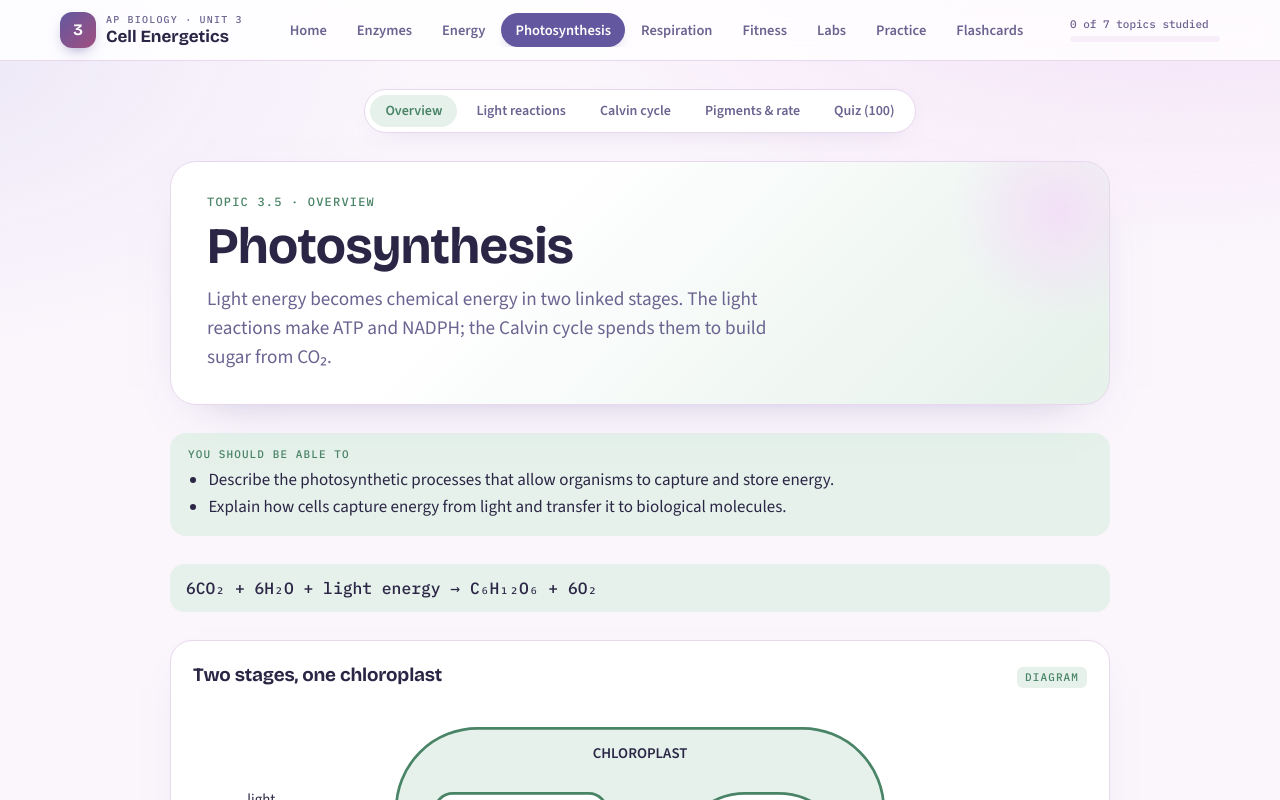
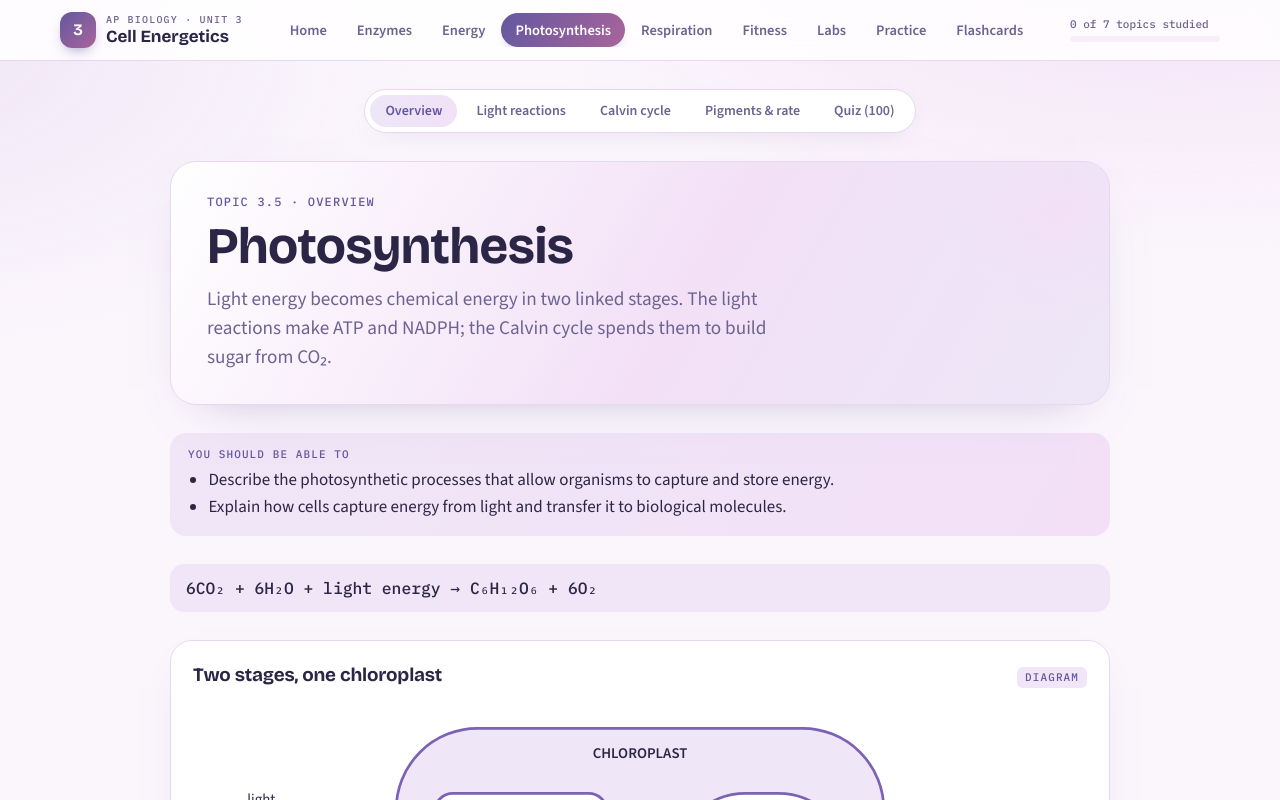
Before and after one commit to dirundiy/Bio, a plain HTML site: page index.html in a window 1280 px wide. Both pictures are taken after a click on the link "Photosynthesis". Shown: the top 800 px of the page. Drawn offline with nearby package versions, Linux system fonts and the light colour scheme.

Commit message:
Blend pink and purple into one theme across every page
Co-Authored-By: Claude Opus 5.5 <noreply@anthropic.com>

```diff
--- a/index.html
+++ b/index.html
@@ -14,10 +14,10 @@
    Each topic is tinted by its pathway: enzymes indigo, photosynthesis chlorophyll green, respiration mitochondrial amber. */
 :root{
   --bg:#FBF6FC; --surface:#FFFFFF; --surface-2:#F7EEF9; --line:#E8D8EE; --fg:#2B2645; --muted:#6B6390; --side:#F3E0F7;
-  --accent:#63589F; --accent-soft:#ECE7F7;
+  --accent:#63589F; --accent-soft:#F0E6F7; --accent-2:#A9649B;
   --enz:#63589F; --enz-soft:#ECE7F7;
-  --photo:#4A8467; --photo-soft:#E5F1EA;
-  --resp:#A04F80; --resp-soft:#F6E3EF;
+  --photo:#7C62B3; --photo-soft:#EFE7F8;
+  --resp:#B05A8F; --resp-soft:#F7E4F0;
   --good:#2E7D52; --good-soft:#E0F1E7; --bad:#B4415A; --bad-soft:#F8E1E7;
   --f-display:'Bricolage Grotesque','Segoe UI',system-ui,sans-serif;
   --f-body:'Source Sans 3','Segoe UI',system-ui,sans-serif;
@@ -27,10 +27,7 @@
 *{box-sizing:border-box}
 html,body{background:var(--bg);color:var(--fg);color-scheme:light}
 body{font:17px/1.6 var(--f-body);-webkit-font-smoothing:antialiased}
-.t-enz{--tc:var(--enz);--tc-soft:var(--enz-soft)}
-.t-photo{--tc:var(--photo);--tc-soft:var(--photo-soft)}
-.t-resp{--tc:var(--resp);--tc-soft:var(--resp-soft)}
-.t-core{--tc:var(--accent);--tc-soft:var(--accent-soft)}
+.t-enz,.t-photo,.t-resp,.t-core{--tc:var(--accent);--tc-soft:var(--accent-soft)}
 
 /* ---------- shell: top navigation ---------- */
 body{background:radial-gradient(1100px 520px at 92% -8%,var(--side) 0%,transparent 62%),radial-gradient(900px 520px at -8% 6%,var(--accent-soft) 0%,transparent 58%),var(--bg);background-attachment:fixed}
@@ -39,7 +36,7 @@ body::before{content:"";position:fixed;inset:0 0 auto;height:env(safe-area-inset
 .top{position:sticky;top:env(safe-area-inset-top,0px);z-index:20;background:color-mix(in srgb,var(--surface) 84%,transparent);backdrop-filter:saturate(1.4) blur(14px);-webkit-backdrop-filter:saturate(1.4) blur(14px);border-bottom:1px solid var(--line)}
 .top-in{max-width:1200px;margin:0 auto;display:flex;align-items:center;gap:18px;padding-block:12px;padding-left:max(20px,env(safe-area-inset-left,0px));padding-right:max(20px,env(safe-area-inset-right,0px))}
 .brand{display:flex;align-items:center;gap:10px;text-decoration:none;color:var(--fg);flex:none}
-.brand .logo{width:36px;height:36px;border-radius:12px;background:linear-gradient(135deg,var(--accent),var(--resp));display:grid;place-items:center;color:#fff;font:700 16px/1 var(--f-display);box-shadow:0 6px 16px -8px var(--accent)}
+.brand .logo{width:36px;height:36px;border-radius:12px;background:linear-gradient(135deg,var(--accent),var(--accent-2));display:grid;place-items:center;color:#fff;font:700 16px/1 var(--f-display);box-shadow:0 6px 16px -8px var(--accent)}
 .brand .bt{display:flex;flex-direction:column;gap:3px}
 .brand small{font:500 10px/1 var(--f-mono);letter-spacing:.12em;text-transform:uppercase;color:var(--muted)}
 .brand b{font:700 17px/1 var(--f-display)}
@@ -47,11 +44,11 @@ body::before{content:"";position:fixed;inset:0 0 auto;height:env(safe-area-inset
 .tabs::-webkit-scrollbar{display:none}
 .tabs a{flex:none;text-decoration:none;color:var(--muted);font:600 14.5px/1 var(--f-body);padding:10px 14px;border-radius:999px;transition:background .15s,color .15s}
 .tabs a:hover{background:var(--accent-soft);color:var(--fg)}
-.tabs a[aria-current="page"]{background:var(--accent);color:#fff;box-shadow:0 6px 16px -10px var(--accent)}
+.tabs a[aria-current="page"]{background:linear-gradient(120deg,var(--accent),var(--accent-2));color:#fff;box-shadow:0 6px 16px -10px var(--accent)}
 .prog{flex:none;display:flex;flex-direction:column;gap:6px;width:150px;white-space:nowrap}
 .progress-mini{font:500 11px/1 var(--f-mono);color:var(--muted)}
 .bar{height:6px;border-radius:3px;background:var(--surface-2);overflow:hidden}
-.bar i{display:block;height:100%;background:linear-gradient(90deg,var(--accent),var(--resp));width:0;transition:width .3s}
+.bar i{display:block;height:100%;background:linear-gradient(90deg,var(--accent),var(--accent-2));width:0;transition:width .3s}
 main{padding-block:28px 96px;padding-left:max(20px,env(safe-area-inset-left,0px));padding-right:max(20px,env(safe-area-inset-right,0px))}
 .view{max-width:940px;margin:0 auto;display:flex;flex-direction:column;gap:28px}
 @media (max-width:1140px){.prog{display:none}}
@@ -221,7 +218,7 @@ svg .soft{fill:var(--tc-soft);stroke:var(--tc);stroke-width:1.5}
 .stagetabs::-webkit-scrollbar{display:none}
 .stagetabs a{flex:none;text-decoration:none;color:var(--muted);font:600 14px/1 var(--f-body);padding:9px 15px;border-radius:999px;white-space:nowrap;transition:background .15s,color .15s}
 .stagetabs a:hover{color:var(--fg);background:var(--surface-2)}
-.stagetabs a[aria-current="page"]{background:var(--tc-soft);color:var(--tc)}
+.stagetabs a[aria-current="page"]{background:linear-gradient(120deg,var(--enz-soft),var(--side));color:var(--accent)}
 .steps{counter-reset:s;list-style:none;padding:0!important}
 .steps li{counter-increment:s;display:grid;grid-template-columns:30px minmax(0,1fr);gap:10px;max-width:72ch}
 .steps li::before{content:counter(s);font:500 12px/26px var(--f-mono);width:26px;height:26px;border-radius:50%;background:var(--tc-soft);color:var(--tc);text-align:center}
@@ -254,7 +251,7 @@ svg .soft{fill:var(--tc-soft);stroke:var(--tc);stroke-width:1.5}
 .kbd{font:500 11px/1 var(--f-mono);color:var(--muted)}
 @media (max-width:560px){.bq-stats b{font-size:1.3rem}.kbd{display:none}}
 /* ---------- softer surfaces ---------- */
-.head,.hero{position:relative;overflow:hidden;background:linear-gradient(135deg,var(--surface) 0%,var(--surface) 35%,var(--tc-soft) 100%);border:1px solid var(--line);border-radius:26px;padding:34px 36px 32px;box-shadow:0 18px 50px -34px rgba(99,88,159,.55)}
+.head,.hero{position:relative;overflow:hidden;background:linear-gradient(120deg,var(--surface) 0%,var(--side) 55%,var(--enz-soft) 100%);border:1px solid var(--line);border-radius:26px;padding:34px 36px 32px;box-shadow:0 18px 50px -34px rgba(99,88,159,.55)}
 .head::after,.hero::after{content:"";position:absolute;right:-60px;top:-60px;width:220px;height:220px;border-radius:50%;background:radial-gradient(circle,var(--side) 0%,transparent 70%);pointer-events:none}
 .head>*,.hero>*{position:relative;z-index:1}
 .hero h1{font-size:clamp(2.4rem,6vw,3.8rem)}
@@ -276,6 +273,8 @@ select{border-radius:999px;padding:9px 14px}
 .pager{border-top:0;padding-top:0;gap:14px}
 .pager a{flex:1 1 240px;background:var(--surface);border:1px solid var(--line);border-radius:16px;padding:14px 18px;color:var(--tc);box-shadow:0 10px 30px -26px rgba(99,88,159,.5)}
 .pager a:hover{border-color:var(--tc)}
+.btn:not(.ghost){background:linear-gradient(120deg,var(--accent),var(--accent-2));border-color:transparent}
+.tip{background:linear-gradient(120deg,var(--accent-soft),var(--side))}
 #calvinFig svg,#krebsFig svg{max-width:540px;margin:0 auto}
 .view>*{min-width:0}
 @media (prefers-reduced-motion:reduce){*{transition:none!important;animation:none!important}}
@@ -1554,7 +1553,7 @@ document.getElementById('thyFig').innerHTML=`<svg class="thy" viewBox="0 0 700 3
   ${arr(256,78,256,104,'a-resp',7)}<text class="hp" x="262" y="80">H⁺</text>
   ${arr(256,204,256,236,'a-resp',7)}<text class="hp" x="262" y="240">H⁺ pumped in</text>
   <!-- H+ through synthase -->
-  ${arr(614,290,614,192,'a-resp',8)}<text class="hp" x="604" y="282" text-anchor="end">H⁺ flows out</text>
+  ${arr(614,290,614,192,'a-resp',8)}<text class="hp" x="604" y="306" text-anchor="end">H⁺ flows out</text>
   ${[[190,270],[360,290],[400,256],[300,300],[570,232]].map(([x,y])=>`<text class="hp" x="${x}" y="${y}">H⁺</text>`).join('')}
 </svg>`;
 let thyIdx=1;
```
Also changed, not shown: unit3-cell-energetics.html (+12 -13 lines).
